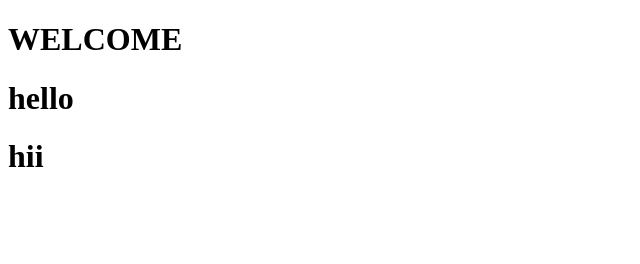
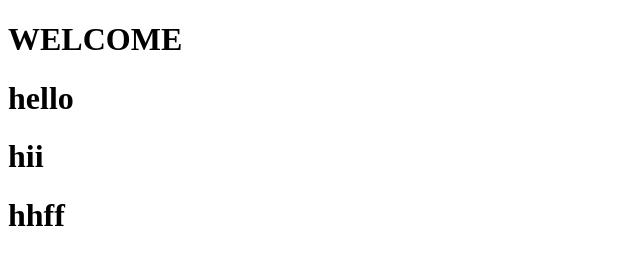
Before and after one commit to raghu3426/H, a plain HTML site: page index.html in a window 1280 px wide. Shown: the whole page, without its empty margins (0-640 px from the left). Drawn offline with Linux system fonts and the light colour scheme.

Commit message:
update1 index.html

```diff
--- a/index.html
+++ b/index.html
@@ -11,6 +11,7 @@
 <h1>WELCOME</h1>
 <h1>hello</h1>
 <h1>hii</h1>
+<h1>hhff</h1>
 </body>
 
 </html>
```
